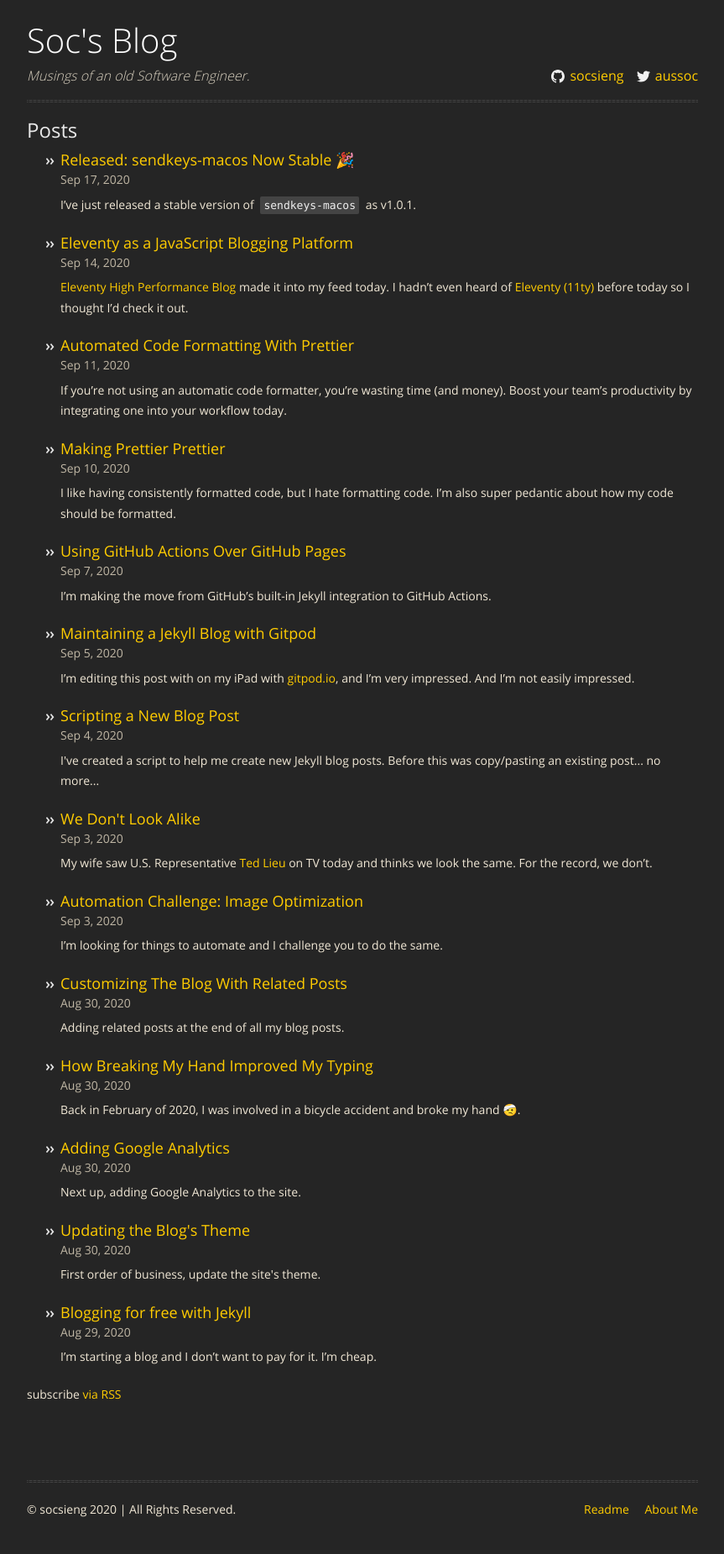
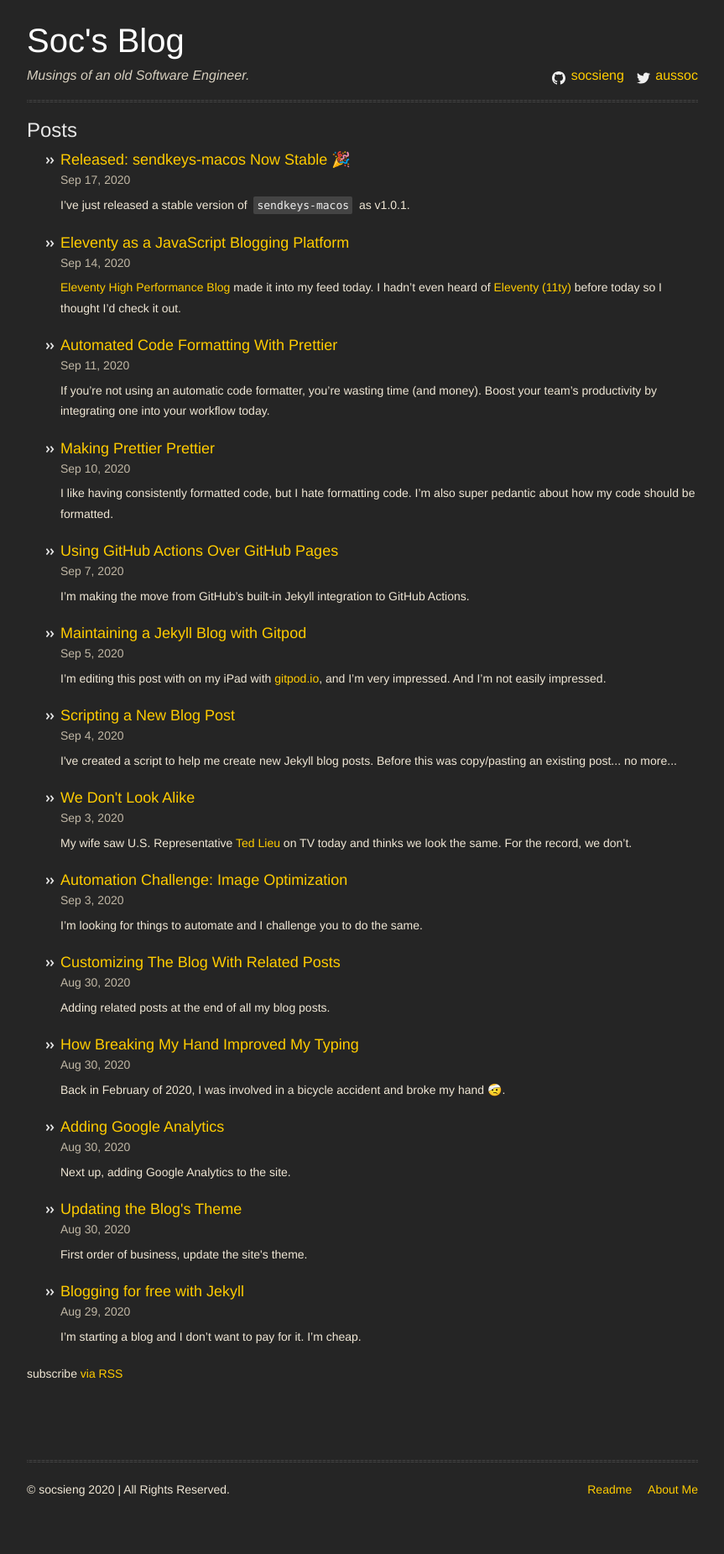
Before and after one commit to socsieng/socsieng.github.io, a Jekyll site: the page built from index.md, in a window 1280 px wide. Shown: the whole page at 84% size, without its empty margins (208-1071 px from the left). Built offline with Jekyll 4.4.1, drawn with Linux system fonts in a browser that asks for light colours; after the commit the page ends 1826 px from its top, so only the background shows below that.

Commit message:
style: remove references to open sans fonts

```diff
--- a/_sass/jekyll-theme-midnight.scss
+++ b/_sass/jekyll-theme-midnight.scss
@@ -1,58 +1,70 @@
-@import "normalize";
-@import "fonts";
-@import "rouge-base16-dark.scss";
+@import 'normalize';
+@import 'rouge-base16-dark.scss';
 
 body {
-  padding:0px 0 20px 0px;
+  padding: 0px 0 20px 0px;
   margin: 0px;
-  font:14px/1.5 "OpenSansRegular", "Helvetica Neue", Helvetica, Arial, sans-serif;
-  color:#f0e7d5;
+  font: 14px/1.5 'Helvetica Neue', Helvetica, Arial, sans-serif;
+  color: #f0e7d5;
   font-weight: normal;
   background: #252525;
   background-attachment: fixed !important;
   background: linear_gradient(#2a2a29, #1c1c1c);
 }
 
-h1, h2, h3, h4, h5, h6 {
-  color:#e8e8e8;
-  margin:0 0 10px;
-  font-family: 'OpenSansRegular', "Helvetica Neue", Helvetica, Arial, sans-serif;
+h1,
+h2,
+h3,
+h4,
+h5,
+h6 {
+  color: #e8e8e8;
+  margin: 0 0 10px;
+  font-family: 'Helvetica Neue', Helvetica, Arial, sans-serif;
   font-weight: normal;
 }
 
-p, ul, ol, table, pre, dl {
-  margin:0 0 20px;
+p,
+ul,
+ol,
+table,
+pre,
+dl {
+  margin: 0 0 20px;
 }
 
-h1, h2, h3 {
-  line-height:1.1;
-
+h1,
+h2,
+h3 {
+  line-height: 1.1;
 }
 
 h1 {
-  font-size:28px;
+  font-size: 28px;
 }
 
 h2 {
   font-size: 24px;
 }
 
-h4, h5, h6 {
-  color:#e8e8e8;
+h4,
+h5,
+h6 {
+  color: #e8e8e8;
 }
 
 h3 {
   font-size: 18px;
   line-height: 24px;
-  font-family: 'OpenSansRegular', "Helvetica Neue", Helvetica, Arial, sans-serif !important;
+  font-family: 'Helvetica Neue', Helvetica, Arial, sans-serif !important;
   font-weight: normal;
   color: #b6b6b6;
 }
 
 a {
-  color:#ffcc00;
-  font-weight:400;
-  text-decoration:none;
+  color: #ffcc00;
+  font-weight: 400;
+  text-decoration: none;
 
   &:hover {
     color: #ffeb9b;
@@ -60,25 +72,25 @@
 }
 
 a small {
-  font-size:11px;
-  color:#666;
-  margin-top:-0.6em;
-  display:block;
+  font-size: 11px;
+  color: #666;
+  margin-top: -0.6em;
+  display: block;
 }
 
-ul{
-  list-style-image:url('../images/bullet.png');
+ul {
+  list-style-image: url('../images/bullet.png');
 }
 
 strong {
-  font-family: 'OpenSansBold', "Helvetica Neue", Helvetica, Arial, sans-serif !important;
+  font-family: 'Helvetica Neue', Helvetica, Arial, sans-serif !important;
   font-weight: normal;
 }
 
 .wrapper {
-  max-width:650px;
-  margin:0 auto;
-  position:relative;
+  max-width: 650px;
+  margin: 0 auto;
+  position: relative;
   padding: 0 20px;
 }
 
@@ -87,27 +99,28 @@
 }
 
 blockquote {
-  border-left:3px solid #ffcc00;
-  margin:0;
-  padding:0 0 0 20px;
-  font-style:italic;
+  border-left: 3px solid #ffcc00;
+  margin: 0;
+  padding: 0 0 0 20px;
+  font-style: italic;
 }
 
 code {
-  font-family: Monaco, Bitstream Vera Sans Mono, Lucida Console, Terminal, monospace;
-  color:#efefef;
-  font-size:13px;
+  font-family: Monaco, Bitstream Vera Sans Mono, Lucida Console, Terminal,
+    monospace;
+  color: #efefef;
+  font-size: 13px;
   margin: 0 4px;
   padding: 4px 6px;
   border-radius: 2px;
 }
 
 pre {
-  padding:8px 15px;
+  padding: 8px 15px;
   background: #191919;
   border-radius: 2px;
-  border:1px solid #121212;
-  box-shadow: inset 0 1px 3px rgba(0,0,0,.3);
+  border: 1px solid #121212;
+  box-shadow: inset 0 1px 3px rgba(0, 0, 0, 0.3);
   overflow: auto;
   overflow-y: hidden;
 
@@ -120,23 +133,23 @@
 }
 
 table {
-  width:100%;
-  border-collapse:collapse;
+  width: 100%;
+  border-collapse: collapse;
 }
 
 th {
-  text-align:left;
-  padding:5px 10px;
-  border-bottom:1px solid #434343;
+  text-align: left;
+  padding: 5px 10px;
+  border-bottom: 1px solid #434343;
   color: #b6b6b6;
-  font-family: 'OpenSansSemibold', "Helvetica Neue", Helvetica, Arial, sans-serif !important;
+  font-family: 'Helvetica Neue', Helvetica, Arial, sans-serif !important;
   font-weight: normal;
 }
 
 td {
-  text-align:left;
-  padding:5px 10px;
-  border-bottom:1px solid #434343;
+  text-align: left;
+  padding: 5px 10px;
+  border-bottom: 1px solid #434343;
 }
 
 hr {
@@ -148,38 +161,36 @@
 }
 
 dt {
-  color:#F0E7D5;
-  font-family: 'OpenSansSemibold', "Helvetica Neue", Helvetica, Arial, sans-serif !important;
+  color: #f0e7d5;
+  font-family: 'Helvetica Neue', Helvetica, Arial, sans-serif !important;
   font-weight: normal;
 }
 
-
 #header {
   z-index: 100;
-  left:0;
+  left: 0;
   top: 0px;
   height: 60px;
   width: 100%;
   position: fixed;
   background: url(../images/nav-bg.gif) #353535;
   border-bottom: 4px solid #434343;
-  box-shadow: 0px 1px 3px rgba(0,0,0,.25);
+  box-shadow: 0px 1px 3px rgba(0, 0, 0, 0.25);
 
   nav {
     max-width: 650px;
-    margin: 0 auto;
     padding: 0 10px;
     background: blue;
     margin: 6px auto;
 
     li {
-      font-family: 'OpenSansLight', "Helvetica Neue", Helvetica, Arial, sans-serif;
+      font-family: 'Helvetica Neue', Helvetica, Arial, sans-serif;
       font-weight: normal;
       list-style: none;
       display: inline;
       color: white;
       line-height: 50px;
-      text-shadow: 0px 1px 0px rgba(0,0,0,.2);
+      text-shadow: 0px 1px 0px rgba(0, 0, 0, 0.2);
       font-size: 14px;
 
       a {
@@ -187,21 +198,23 @@
         border: 1px solid #5d910b;
         background: linear_gradient(#93bd20, #659e10);
         border-radius: 2px;
-        box-shadow: inset 0px 1px 0px rgba(255,255,255,.3), 0px 3px 7px rgba(0,0,0,.7);
+        box-shadow: inset 0px 1px 0px rgba(255, 255, 255, 0.3),
+          0px 3px 7px rgba(0, 0, 0, 0.7);
 
         background-color: #93bd20;
         padding: 10px 12px;
         margin-top: 6px;
-        line-height:14px;
-        font-size:14px;
-        display:inline-block;
-        text-align:center;
+        line-height: 14px;
+        font-size: 14px;
+        display: inline-block;
+        text-align: center;
 
         &:hover {
           background: linear_gradient(#749619, #527f0e);
           background-color: #659e10;
           border: 1px solid #527f0e;
-          box-shadow: inset 0px 1px 1px rgba(0,0,0,.2), 0px 1px 0px rgba(0,0,0,.0);
+          box-shadow: inset 0px 1px 1px rgba(0, 0, 0, 0.2),
+            0px 1px 0px rgba(0, 0, 0, 0);
         }
       }
 
@@ -225,7 +238,7 @@
 }
 
 section {
-  max-width:650px;
+  max-width: 650px;
   padding: 30px 0px 50px 0px;
   margin: 20px 0;
   margin-top: 70px;
@@ -237,7 +250,7 @@
     padding: 0 0 5px 0;
 
     h1 {
-      font-family: 'OpenSansLight', "Helvetica Neue", Helvetica, Arial, sans-serif;
+      font-family: 'Helvetica Neue', Helvetica, Arial, sans-serif;
       font-weight: normal;
       font-size: 40px;
       text-align: center;
@@ -246,7 +259,7 @@
 
     p {
       color: #d7cfbe;
-      font-family: 'OpenSansLight', "Helvetica Neue", Helvetica, Arial, sans-serif;
+      font-family: 'Helvetica Neue', Helvetica, Arial, sans-serif;
       font-weight: normal;
       font-size: 18px;
       text-align: center;
@@ -254,7 +267,7 @@
 
     .credits {
       font-size: 11px;
-      font-family: 'OpenSansRegular', "Helvetica Neue", Helvetica, Arial, sans-serif;
+      font-family: 'Helvetica Neue', Helvetica, Arial, sans-serif;
       font-weight: normal;
       color: #696969;
       margin-top: -10px;
@@ -267,12 +280,10 @@
         float: right;
       }
     }
-
   }
 }
 
 @media print, screen and (max-width: 720px) {
-
   #title {
     .credits {
       display: block;
@@ -294,7 +305,6 @@
 }
 
 @media print, screen and (max-width: 480px) {
-
   #header {
     margin-top: -20px;
   }
```
Also changed, not shown: 2 other files.
